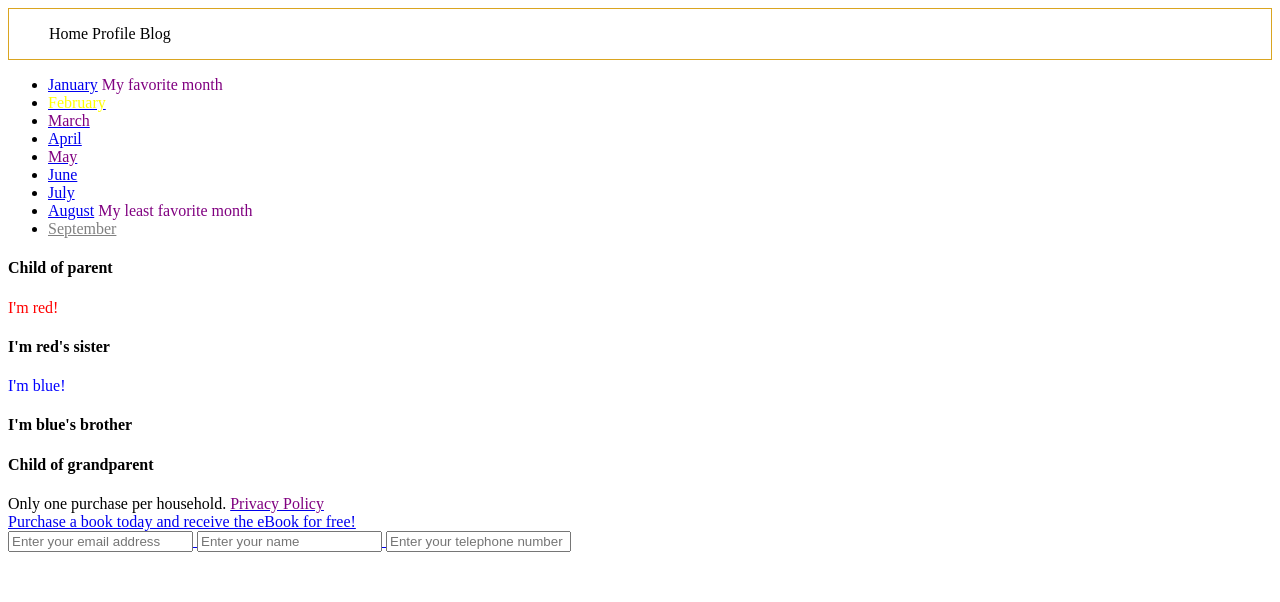
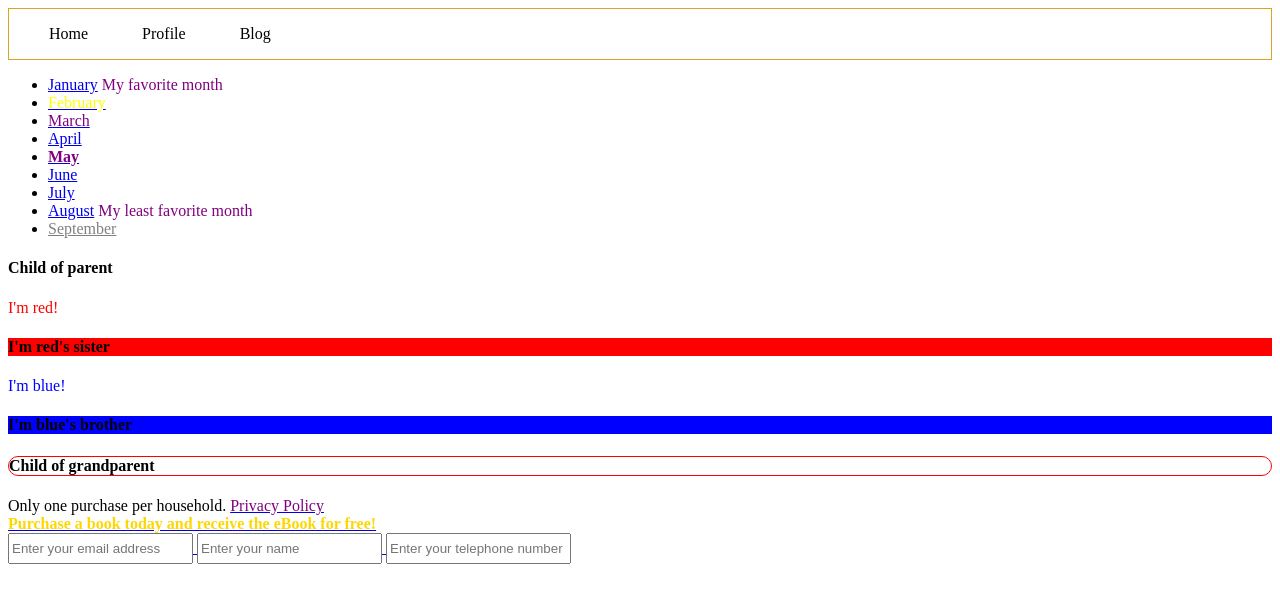
Before and after one commit to MaryRemo/css-selectors, a plain HTML site: page index.html in a window 1280 px wide. Drawn offline with Linux system fonts and the light colour scheme.

Commit message:
final css selector project

```diff
--- a/styles.css
+++ b/styles.css
@@ -15,6 +15,7 @@
 
 header li {
     display: inline-block;
+    padding-right: 50px;
 }
 
 span.active {
@@ -34,3 +35,23 @@ span.disabled {
 .parent > div >div:last-of-type {
     color:blue;
 }
+.parent >div >div:first-child + h4 {
+    background-color: red;
+
+}
+.parent > div >div:last-of-type + h4 {
+    background-color:blue;
+}
+
+span input  {
+    height: 25px;
+}
+
+.grandparent > h4{
+    border-radius: 25px;
+    border: 1px solid red;
+}
+.promo {
+    font-weight: bold;
+    color: gold;
+}
```
